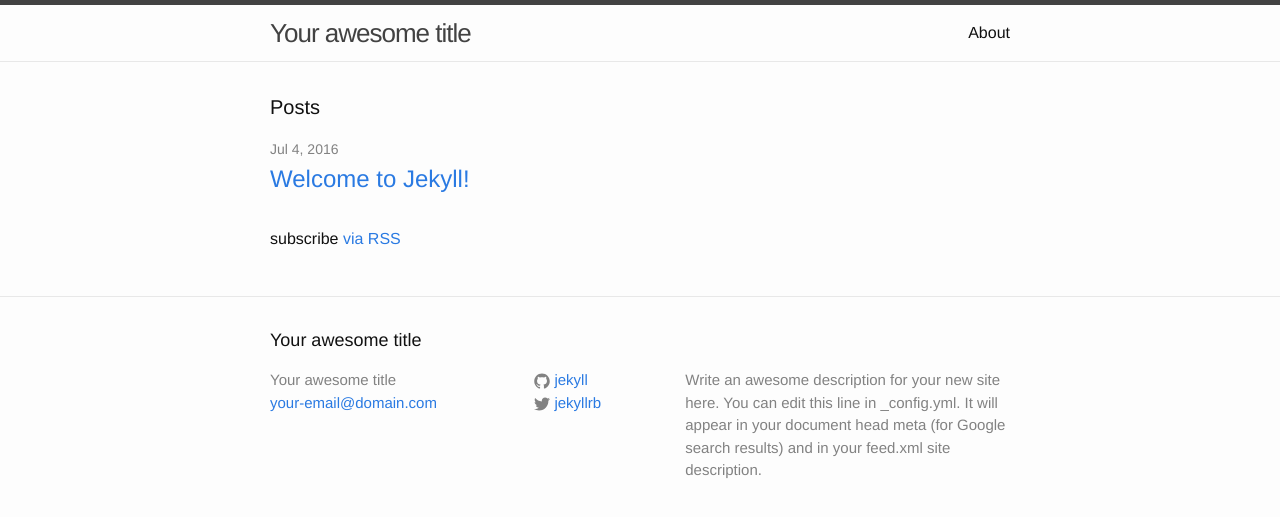
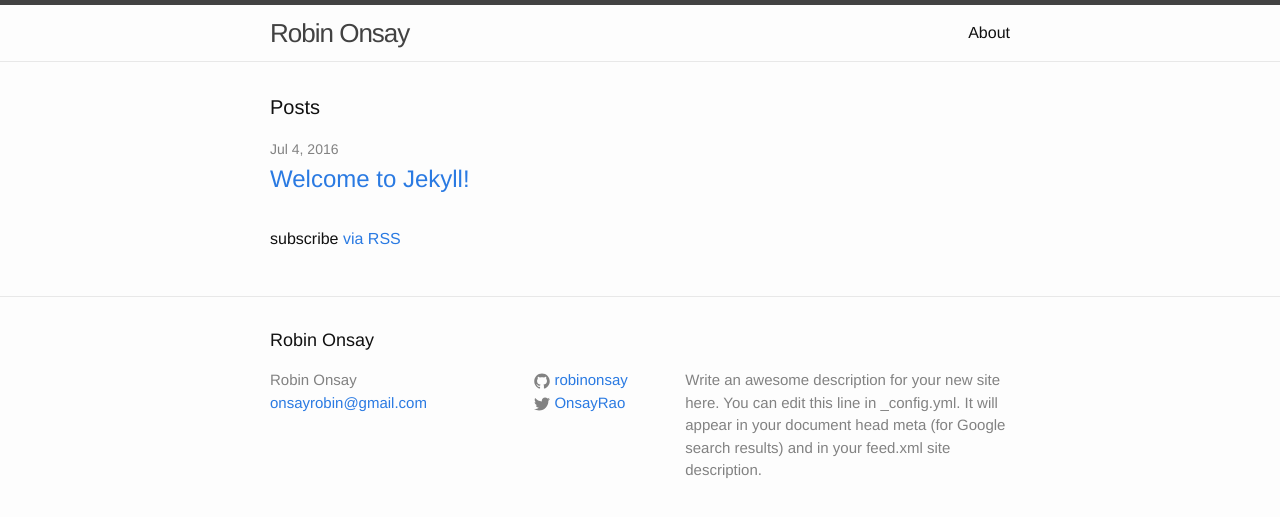
Before and after one commit to robinonsay/robinonsay.github.io, a Jekyll site: the page built from blog.html, in a window 1280 px wide. Shown: the top 517 px of the page. Built offline with Jekyll 4.4.1, drawn with Linux system fonts in a browser that asks for light colours.

Commit message:
Changed Title, email, twitter, and github links

```diff
--- a/_config.yml
+++ b/_config.yml
@@ -6,16 +6,17 @@
 # 'jekyll serve'. If you change this file, please restart the server process.
 
 # Site settings
-title: Your awesome title
-email: your-email@domain.com
+title: Robin Onsay
+email: onsayrobin@gmail.com
 description: > # this means to ignore newlines until "baseurl:"
   Write an awesome description for your new site here. You can edit this
   line in _config.yml. It will appear in your document head meta (for
   Google search results) and in your feed.xml site description.
 baseurl: "" # the subpath of your site, e.g. /blog
-url: "http://yourdomain.com" # the base hostname & protocol for your site
-twitter_username: jekyllrb
-github_username:  jekyll
+url: "http://robinonsay.co" # the base hostname & protocol for your site
+twitter_username: OnsayRao
+github_username:  robinonsay
+linkedin_username: robinonsay
 
 # Build settings
 markdown: kramdown
--- a/index.html
+++ b/index.html
@@ -151,6 +151,8 @@
             <div class="collapse navbar-collapse" id="bs-example-navbar-collapse-1">
                 <ul class="nav navbar-nav navbar-right">
 
+                    <li><a class="btn-nav" href="blog.html">Blog<span class="sr-only">(current)</span></a></li>
+
                     <li><a class="btn-nav" href="#section-projects">Projects<span class="sr-only">(current)</span></a></li>
 
                     <li><a href="https://docs.google.com/document/d/1r9730ZEUnaYiSD1qEB5_ZnRYgUlfitKfcOJLN5SkLiQ/pub" target="_blank"><i class="fa fa-file-pdf-o"></i></a></li>
@@ -163,7 +165,7 @@
 
                     <li><a href="https://devpost.com/robinonsay" target="_blank">Devpost</a></li>
 
-          <li><a href="mailto:raomax@gmail.com" target="_blank"><i class="fa fa-envelope"></i></a></li>
+                    <li><a href="mailto:onsayrobin@gmail.com" target="_blank"><i class="fa fa-envelope"></i></a></li>
 
                     <!-- <li class="dropdown">
                     <a href="#" class="dropdown-toggle" data-toggle="dropdown" role="button" aria-haspopup="true" aria-expanded="false">Dropdown <span class="caret"></span></a>
```
Lines whose indentation alone changed are shown as unchanged.
